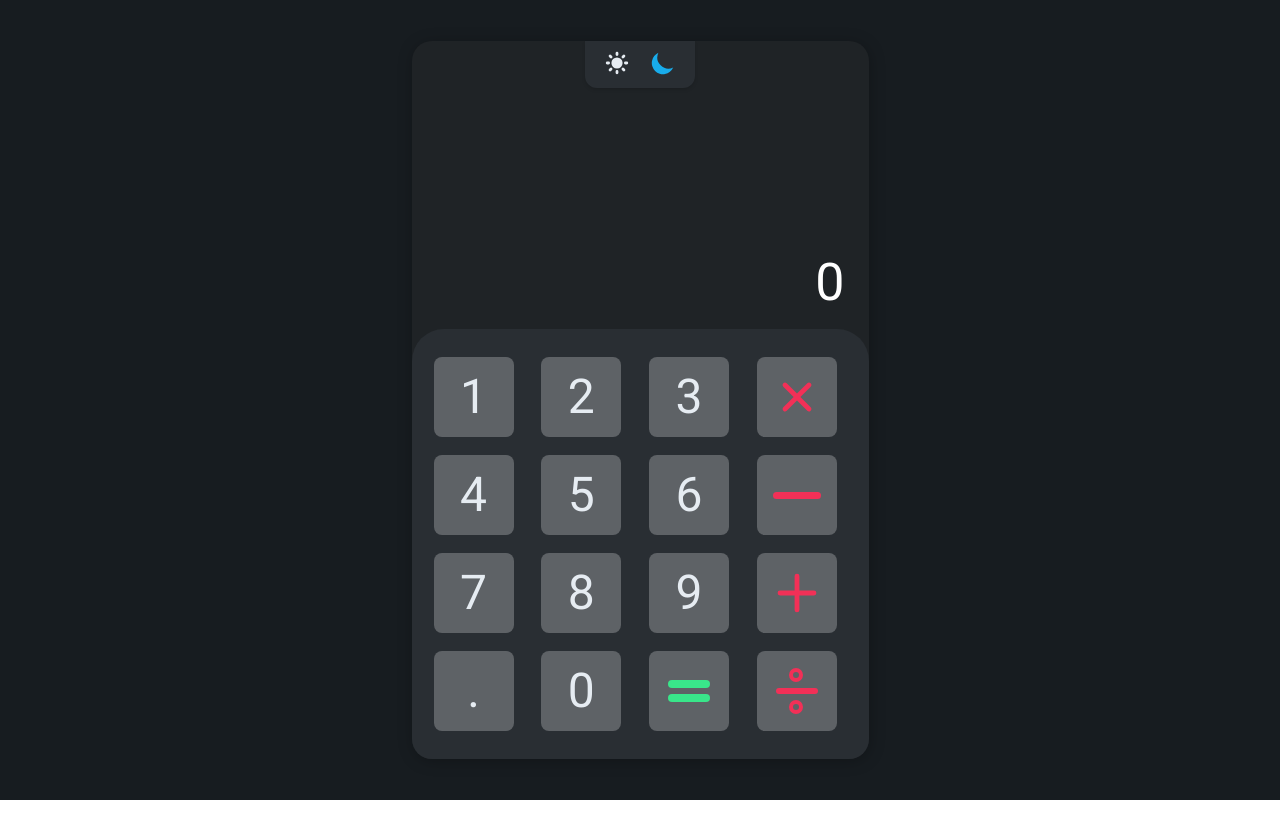
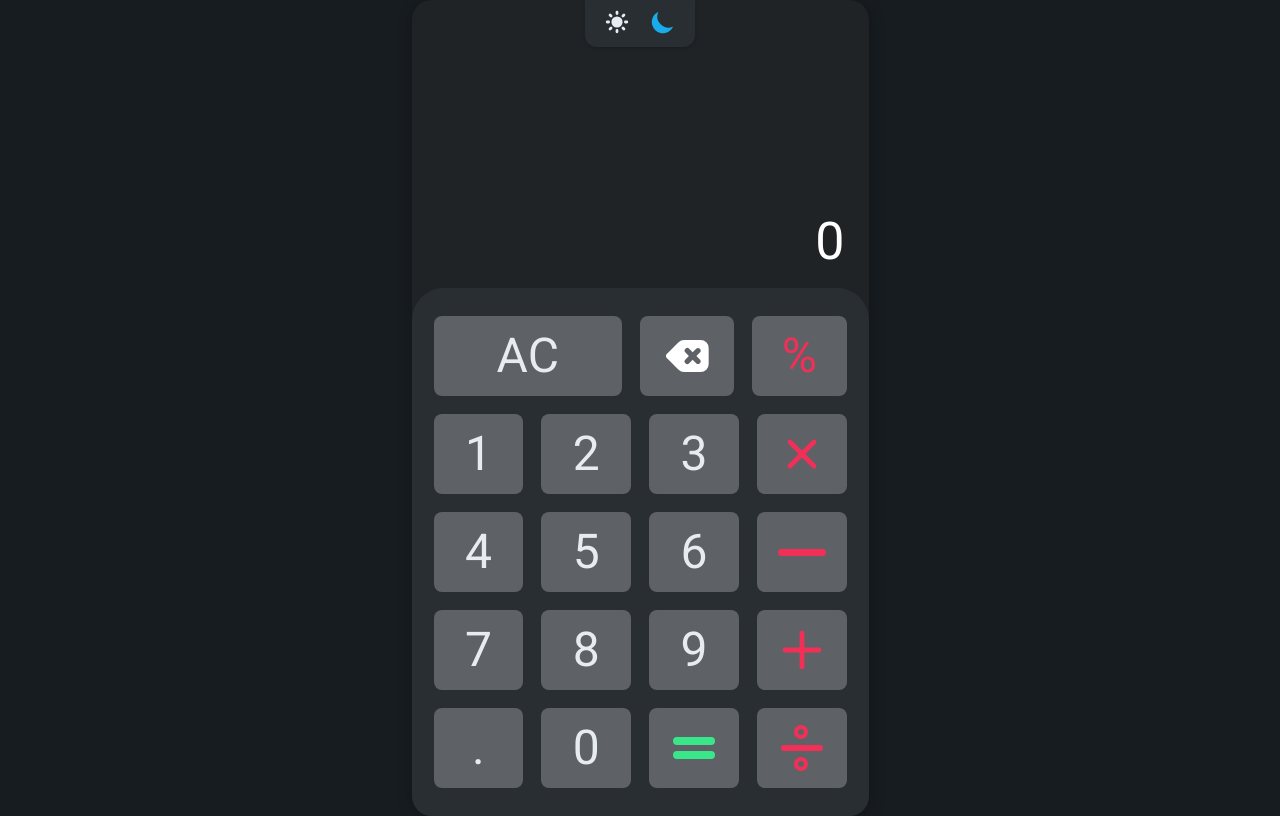
Before and after one commit to JoaoVictor6/calc-js, a React (Create React App) app: page / in a window 1280 px wide. Built offline with nearby package versions, Linux system fonts and the light colour scheme.

Commit message:
add new buttons

```diff
--- a/src/App.tsx
+++ b/src/App.tsx
@@ -159,6 +159,21 @@ export default function App() {
             {RenderOutput(currentNumber.content)}
           </OutputDiv>
           <section className="buttons">
+            <section className='dif-grid'>
+              <button className='two-col'
+              >
+              AC
+              </button>
+              <button className='backspace'>
+                <svg xmlns="http://www.w3.org/2000/svg" width="43" height="32" fill="none" viewBox="0 0 43 32">
+                  <path fill="#F23057" fillRule="evenodd" d="M12.551 2.344A8 8 0 0118.207 0h16.46a8 8 0 018 8v16a8 8 0 01-8 8h-16.46a8 8 0 01-5.653-2.344L.781 17.886a2.666 2.666 0 010-3.771L12.55 2.344zm10.667 6.437a2.666 2.666 0 00-3.77 3.771L22.894 16l-3.448 3.448a2.667 2.667 0 103.771 3.77l3.448-3.447 3.448 3.448a2.667 2.667 0 003.77-3.771L30.438 16l3.448-3.448a2.667 2.667 0 00-3.77-3.77l-3.449 3.447-3.448-3.448z" clipRule="evenodd"/>
+                </svg>
+              </button>
+              <button className="porcent">
+              %
+              </button>
+            </section>
+            <section className="normal-grid">
               <button onClick={clickHandler}
               >
               1
@@ -256,6 +271,7 @@ export default function App() {
                 </svg>
               </button>
             </section>
+          </section>
         </main>
       </Container>
     </ThemeProvider>
--- a/src/style/App.style.ts
+++ b/src/style/App.style.ts
@@ -37,12 +37,21 @@ export const Container = styled.div`
     padding: 28px 22px;
     background: ${prop => prop.theme.backgroundKeyboard};
     border-radius: 32px 32px 20px 20px;
-    display: grid;
-    grid-template-columns: 1fr 1fr 1fr 1fr;
-    gap: 18px;
 
+    .normal-grid {
+      display: grid;
+      grid-template-columns: 1fr 1fr 1fr 1fr;
+      gap: 18px;
+    }
+
+    .dif-grid {
+      display: grid;
+      grid-template-columns: 2fr 1fr 1fr;
+      margin-bottom: 18px;
+      gap: 18px;
+    }
     button {
-      width: 80px;
+      width: 100%;
       height: 80px;
       line-height: 48px;
       font-size: 48px;
@@ -54,6 +63,20 @@ export const Container = styled.div`
       background: ${prop => prop.theme.backgroundButton};
       box-shadow: 0px 1px 15px 5px rgba(0,0,0,0.2);
       box-shadow: 0px 1px 10px 1px rgba(229,229,229,0.01);
+      margin: 0 auto;
+
+      &.porcent {
+        color: ${prop => prop.theme.red};
+        font-weight: 500;
+      }
+
+      &.two-col {
+        width: 100%;
+      }
+
+      &.backspace > svg > path {
+        fill: ${({theme}) => theme.textColorOutput};
+      }
     }
   }
 `;
```
Lines whose indentation alone changed are shown as unchanged.
